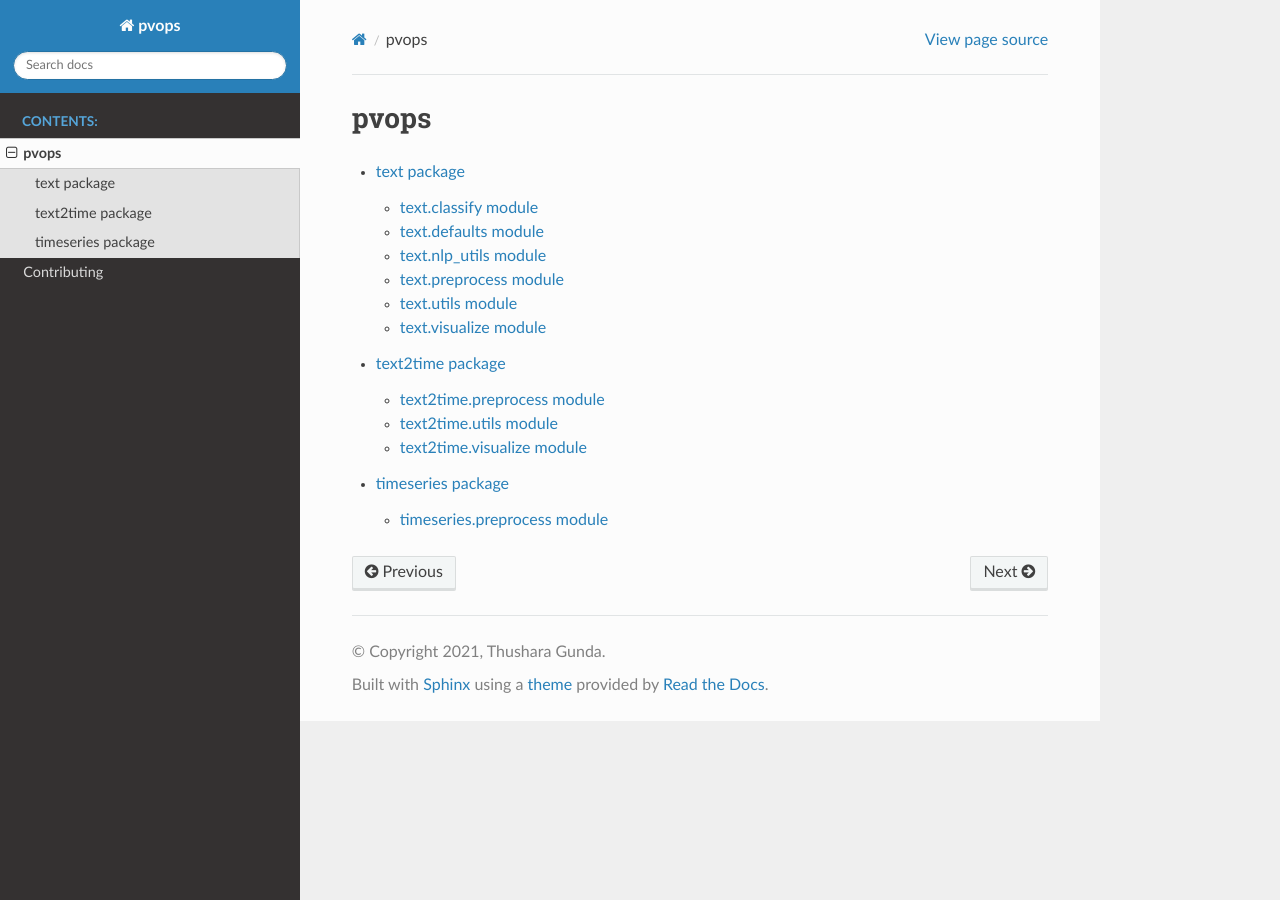
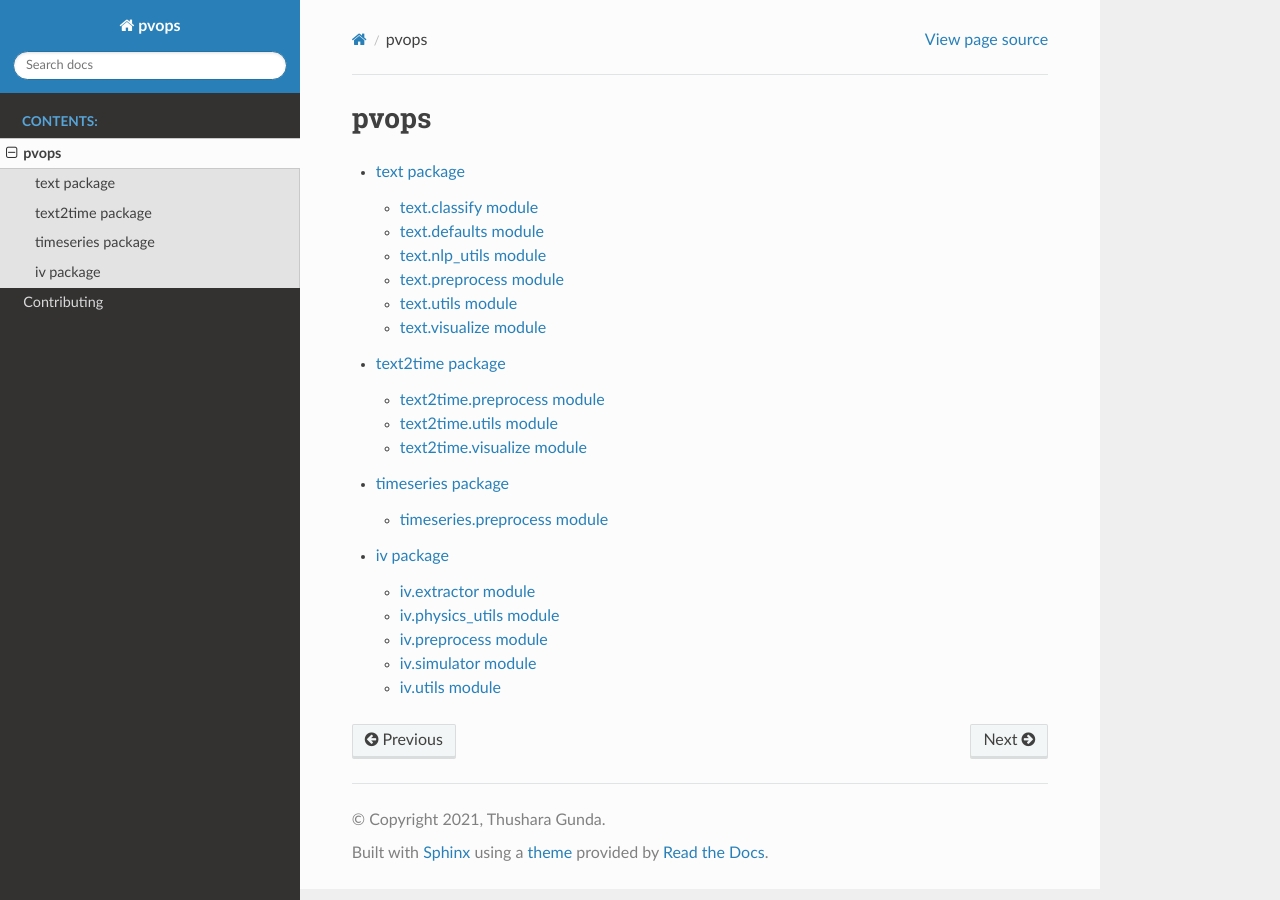
Before and after one commit to sandialabs/pvOps, a Sphinx documentation site: the page built from docs/modules.rst, in a window 1280 px wide. Built offline with Sphinx 7.4.7 and the Read the Docs theme 2.0.0, drawn with Linux system fonts in a browser that asks for light colours.

Commit message:
updated documentation to have iv/ codebase

```diff
--- /dev/null
+++ b/docs/iv.rst
@@ -0,0 +1,42 @@
+iv package
+==========
+
+iv.extractor module
+-------------------
+
+.. automodule:: iv.extractor
+   :members:
+   :undoc-members:
+   :show-inheritance:
+
+iv.physics_utils module
+-----------------------
+
+.. automodule:: iv.physics_utils
+   :members:
+   :undoc-members:
+   :show-inheritance:
+
+iv.preprocess module
+--------------------
+
+.. automodule:: iv.preprocess
+   :members:
+   :undoc-members:
+   :show-inheritance:
+
+iv.simulator module
+-------------------
+
+.. automodule:: iv.simulator
+   :members:
+   :undoc-members:
+   :show-inheritance:
+
+iv.utils module
+---------------
+
+.. automodule:: iv.utils
+   :members:
+   :undoc-members:
+   :show-inheritance:
--- a/docs/modules.rst
+++ b/docs/modules.rst
@@ -7,3 +7,4 @@ pvops
    text
    text2time
    timeseries
+   iv
--- a/docs/text2time.rst
+++ b/docs/text2time.rst
@@ -2,7 +2,7 @@ text2time package
 =================
 
 text2time.preprocess module
------------------------------
+---------------------------
 
 .. automodule:: text2time.preprocess
    :members:
@@ -10,7 +10,7 @@ text2time.preprocess module
    :show-inheritance:
 
 text2time.utils module
------------------------------
+----------------------
 
 .. automodule:: text2time.utils
    :members:
@@ -18,7 +18,7 @@ text2time.utils module
    :show-inheritance:
 
 text2time.visualize module
------------------------------
+--------------------------
 
 .. automodule:: text2time.visualize
    :members:
```
